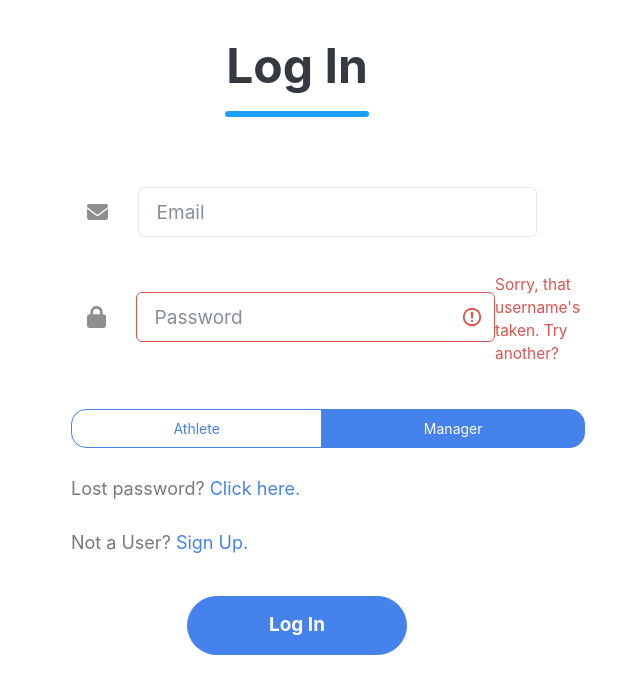
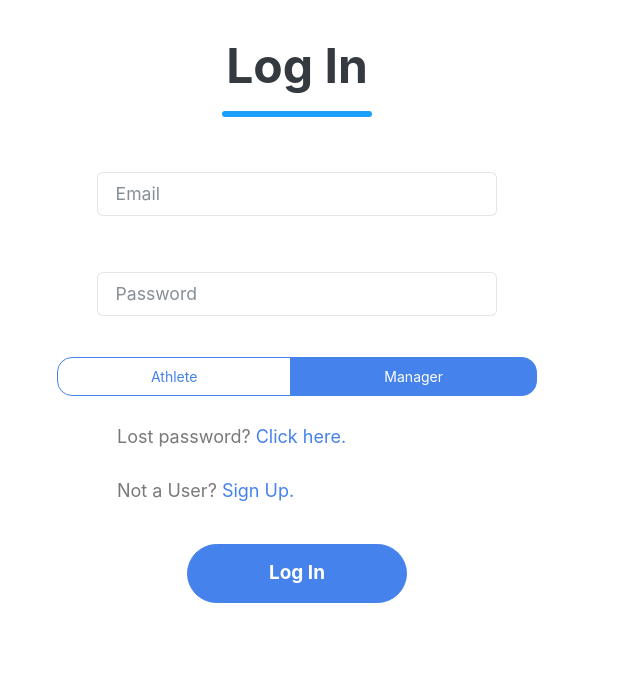
Before and after one commit to zaidsaeed/CAManager-FE, a React (Create React App) app: page /login in a window 1280 px wide. Shown: the top 694 px of the page, without its empty margins (343-983 px from the left). Built offline with nearby package versions, Linux system fonts and the light colour scheme.

Commit message:
completed css for log in page, need to move to sign up page now

```diff
--- a/src/components/LogIn.css
+++ b/src/components/LogIn.css
@@ -1,4 +1,4 @@
-.container {
+.login-container {
     display: flex;
     flex-direction: column;
     margin: auto;
@@ -6,7 +6,7 @@
     width: 600px;
 }
 
-.header {
+.login-header {
     display: flex;
     flex-direction: column;
     align-items: center;
@@ -15,46 +15,40 @@
     margin-top: 30px;
 }
 
-.text {
+.login-header-text {
     font-size: 48px;
     font-weight: 700;
 }
 
-.underline {
+.login-header-underline {
     width: 25%;
     height: 6px;
     background: #1aa0fa;
     border-radius: 9px;
 }
 
-.inputs {
+.login-inputs {
     margin-top: 55px;
     display: flex;
     flex-direction: column;
     gap: 25px;
 }
 
-.input {
+.login-input {
     display: flex;
+    flex-direction: column;
     align-items: center;
-    margin: auto;
+    margin: 0px auto;
     width: 480px;
     height: 80px;
     border-radius: 6px;
-}
-
-.input img {
-    margin: 0px 30px;
-}
-
-.input input {
     height: 50px;
     width: 400px;
     font-size: 19px;
 }
 
 .login-text {
-    padding-left: 62px;
+    padding-left: 120px;
     margin-top: 27px;
     color: #797979;
     font-size: 18px;
@@ -64,13 +58,20 @@
     text-decoration: none;
 }
 
-.submit-container {
+.login-btn-group {
+    margin: 10px auto 0px auto;
+    width: 480px;
+    color: #797979;
+    font-size: 18px;
+}
+
+.login-submit-container {
     display: flex;
     gap: 30px;
     margin: 40px auto;
 }
 
-.submit {
+.login-submit {
     display: flex;
     justify-content: center;
     align-items: center;
--- a/src/components/LogIn.tsx
+++ b/src/components/LogIn.tsx
@@ -2,9 +2,6 @@ import React, {useState} from 'react';
 import './LogIn.css';
 import axios from 'axios';
 import { useNavigate } from "react-router-dom";
-
-const email_icon = require("./Assets/email.png");
-const password_icon = require("./Assets/password.png");
 
 const API_URL = "https://camanager.onrender.com";
 
@@ -18,53 +15,60 @@ const LogIn = () => {
     const [accountType, setAccountType] = useState(ACCOUNT_TYPE_MANAGER);
     const [error, setError] = useState("");
 
+    const placeErrorOnInputs = (errorMessage: string): void => {
+        setError(errorMessage);
+        const inputs = document.getElementsByClassName("form-control");
+        for (var i = 0; i < inputs.length; i++) {
+            const input = inputs[i];
+            input.classList.add("is-invalid");
+        }
+    };
 
     const logIn = async (): Promise<void> => {
-        console.log(email);
-        console.log(password);
         if (accountType === ACCOUNT_TYPE_ATHLETE) {
             await axios.get(`${API_URL}/api/v1/athletes?email=${email}`)
             .then(res => {
-                console.log("res", res);
                 if (res.data.password === password) {
                     return navigate("/home");
                 } else {
-                    setError("Password is incorrect.")
+                    placeErrorOnInputs("Password is incorrect.")
                 }
             }).catch(err => {
-                console.log("err", err);
+                placeErrorOnInputs(err.response.data)
             });
         } else {
             await axios.get(`${API_URL}/api/v1/managers?email=${email}`)
                 .then(res => {
-                    console.log("res", res);
-                    return navigate("/home");
+                    if (res.data.password === password) {
+                        return navigate("/home");
+                    } else {
+                        placeErrorOnInputs("Password is incorrect.")
+                    }
                 }).catch(err => {
-                    console.log("err", err);
+                    placeErrorOnInputs(err.response.data)
                 });
         }
     }
 
     return (
-        <div className='container'>
-            <div className='header'>
-                <div className='text'>Log In</div>
-                <div className='underline'></div>
+        <div className='login-container'>
+            <div className='login-header'>
+                <div className='login-header-text'>Log In</div>
+                <div className='login-header-underline'></div>
             </div>
 
-            <div className="inputs">
-                <div className="input">
-                    <img src={email_icon} alt="" />
+            <div className="login-inputs">
+                <div className="form-group login-input has-danger">
                     <input className="form-control" type="email" placeholder='Email' onChange={(e) => setEmail(e.target.value)} value={email}/>
+                    <div className="invalid-feedback">{error}</div>
                 </div>
 
-                <div className="input has-danger">
-                    <img src={password_icon} alt="" />
-                    <input className="form-control is-invalid" type="password" placeholder='Password' onChange={(e) => setPassword(e.target.value)} value={password}/>
-                    <div className="invalid-feedback">Sorry, that username's taken. Try another?</div>
+                <div className="form-group login-input has-danger" style={{marginTop: "25px"}}>
+                    <input className="form-control" type="password" placeholder='Password' onChange={(e) => setPassword(e.target.value)} value={password}/>
+                    <div className="invalid-feedback">{error}</div>
                 </div>
 
-                <div className="btn-group su-btn-group" role="group" aria-label="Basic radio toggle button group">
+                <div className="btn-group login-btn-group" role="group" aria-label="Basic radio toggle button group">
                     <input type="radio" className="btn-check" name="btnradio" id="btnradio1" autoComplete="off" onChange={() => setAccountType(ACCOUNT_TYPE_ATHLETE)} checked={accountType === ACCOUNT_TYPE_ATHLETE}/>
                     <label className="btn btn-outline-primary" htmlFor="btnradio1">Athlete</label>
                     <input type="radio" className="btn-check" name="btnradio" id="btnradio2" autoComplete="off" onChange={() => setAccountType(ACCOUNT_TYPE_MANAGER)} checked={accountType === ACCOUNT_TYPE_MANAGER}/>
@@ -73,8 +77,8 @@ const LogIn = () => {
             </div>
             <div className="login-text">Lost password? <a href="#">Click here.</a></div>
             <div className="login-text">Not a User? <a href="#" onClick={() => navigate("/signup")}>Sign Up.</a></div>
-            <div className="submit-container">
-                <button className="submit btn btn-lg btn-primary" type="button" onClick={() => logIn()}>Log In</button>
+            <div className="login-submit-container">
+                <button className="login-submit btn btn-lg btn-primary" type="button" onClick={() => logIn()}>Log In</button>
             </div>
         </div>
       );
```
